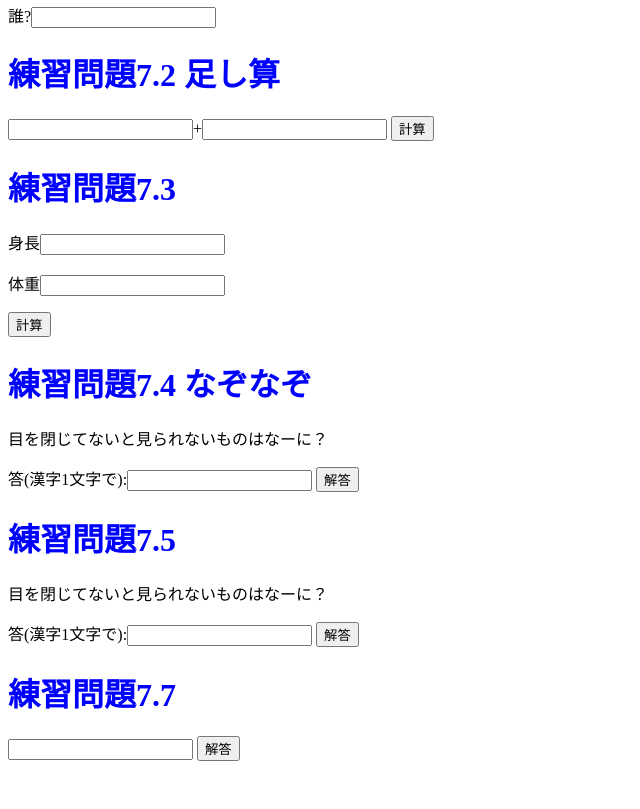
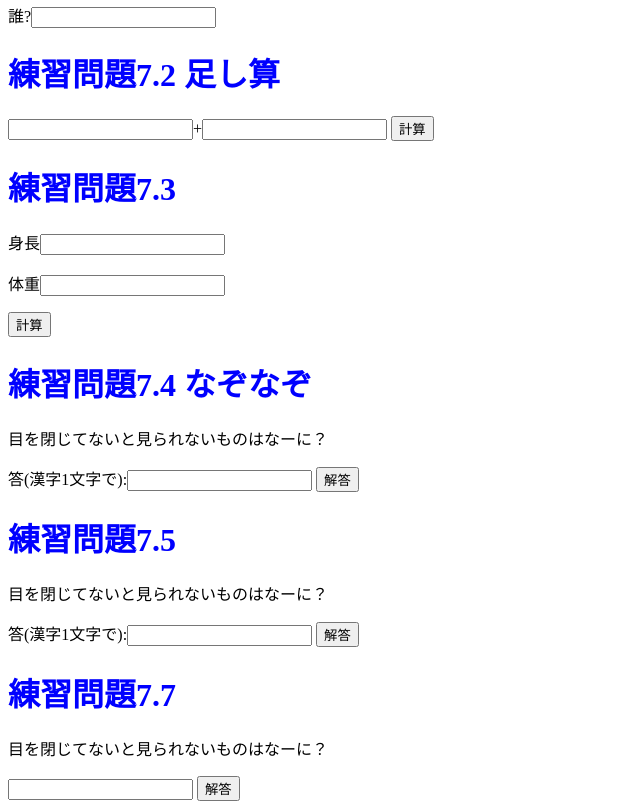
Before and after one commit to miyakoshiaoi/miya2, a plain HTML site: page index.html in a window 1280 px wide. Shown: the part 2577-3386 px from the top of the page, without its empty margins (0-640 px from the left). Before the commit the page ends 3346 px from the top, so only its background shows below. Drawn offline with Linux system fonts and the light colour scheme.

Commit message:
Update index.html

```diff
--- a/index.html
+++ b/index.html
@@ -158,6 +158,7 @@
     <input type="button" value="解答" onclick="nazo();"></p>
 
   <h1>練習問題7.7</h1>
+  <p>目を閉じてないと見られないものはなーに？</p>
   <input type="text" id="answer77">
   <input type="button" value="解答" onclick="nazo77();">
   </body>
```
